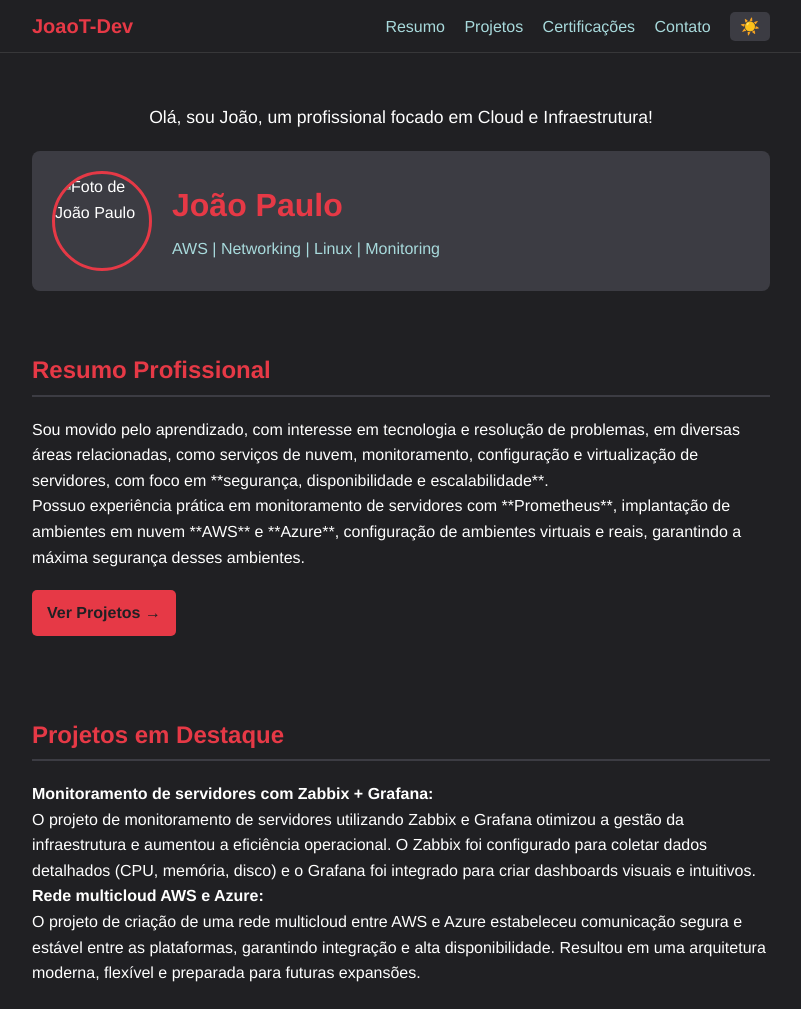
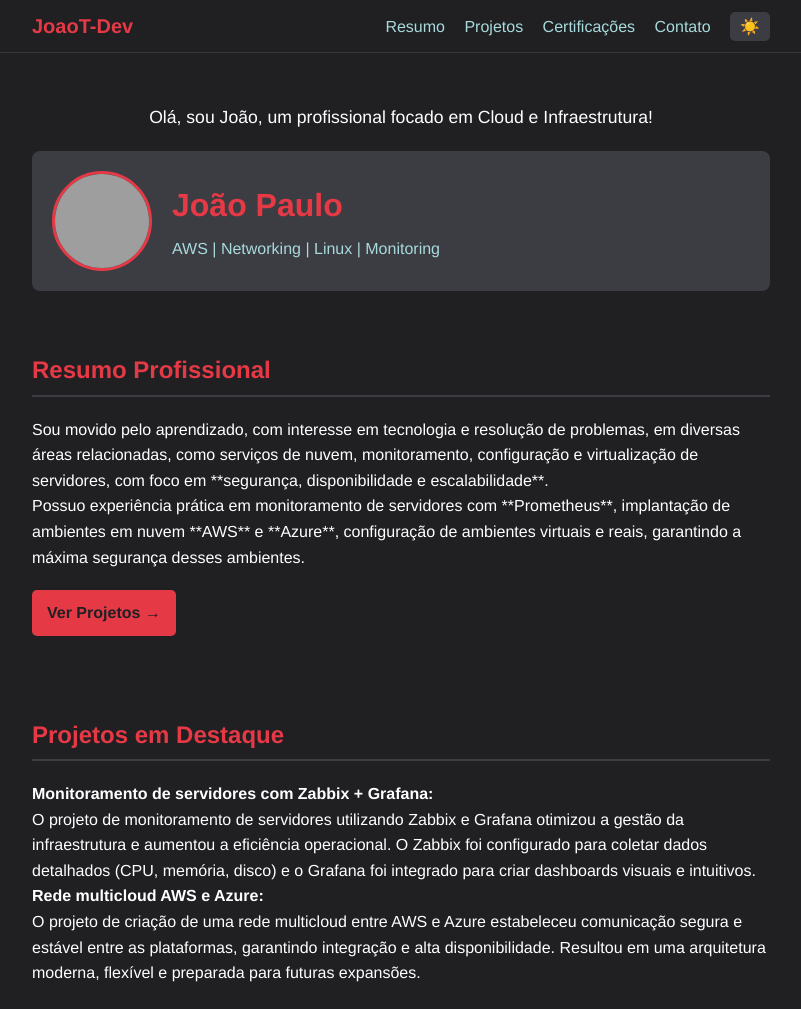
Before and after one commit to JoaoT-dev/Portifolio, a plain HTML site: page index.html in a window 1280 px wide. Shown: the top 1009 px of the page, without its empty margins (239-1040 px from the left). Drawn offline with Linux system fonts and the light colour scheme; the site is published under a folder, as on GitHub Pages, so addresses that start at the root find nothing.

Commit message:
Update index.html

```diff
--- a/index.html
+++ b/index.html
@@ -26,7 +26,7 @@
             <p class="intro-text">Olá, sou João, um profissional focado em Cloud e Infraestrutura!</p>
 
             <div class="profile-box">
-                <img src="/images/photo.png" alt="Foto de João Paulo" class="profile-photo">
+                <img src="images/photo.png" alt="Foto de João Paulo" class="profile-photo">
                 <div class="profile-info">
                     <h1>João Paulo</h1>
                     <p>AWS | Networking | Linux | Monitoring</p>
```
